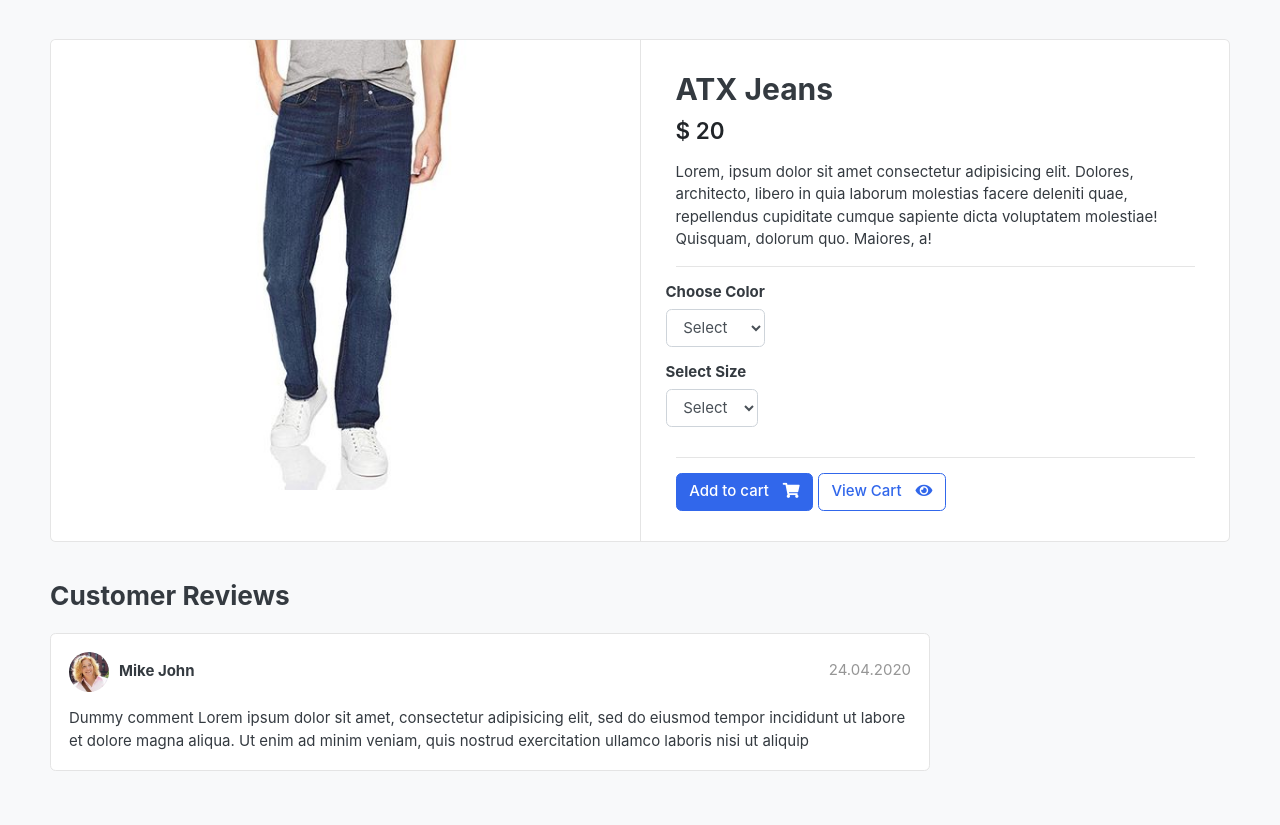
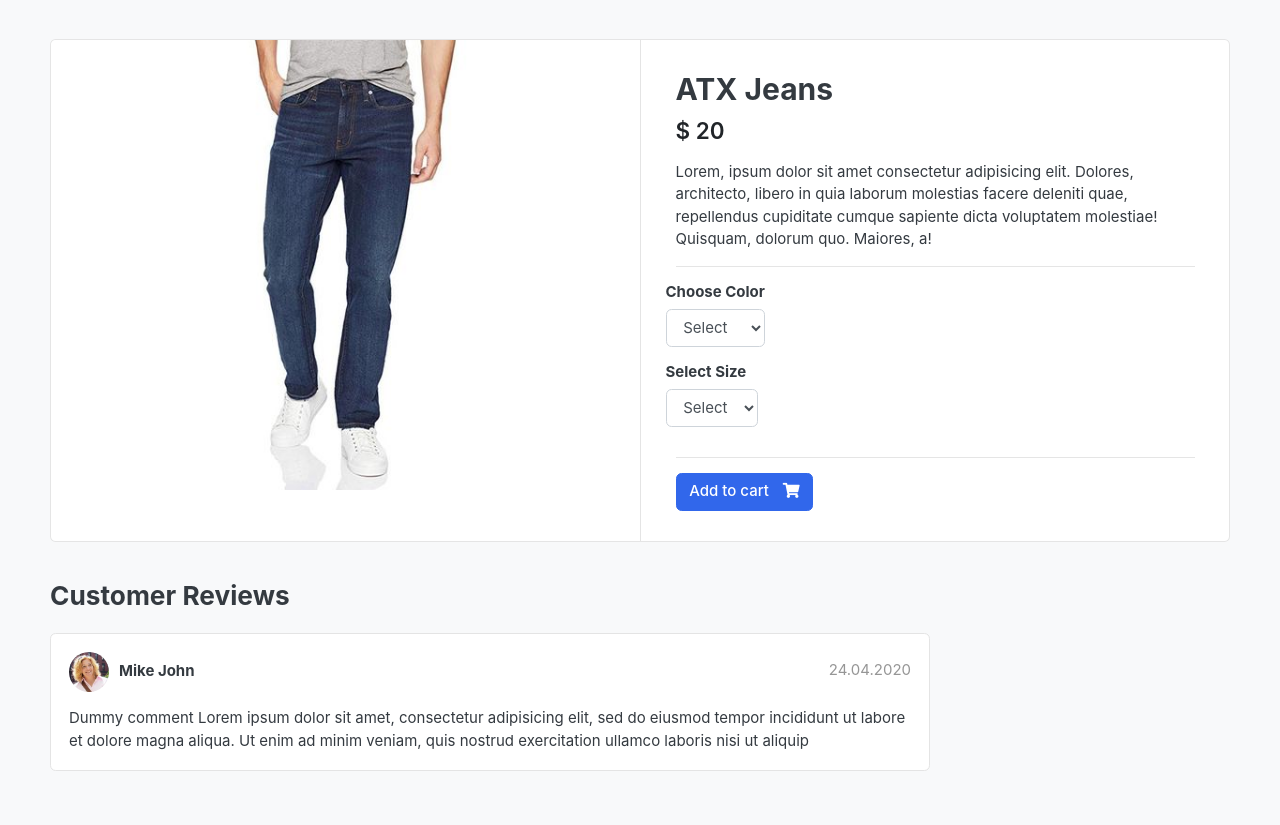
Before and after one commit to geraldjosephk/Django-Projects, a Django app: page /store/category/jeans/atx-jeans/ in a window 1280 px wide. Shown: the part 119-944 px from the top of the page. Run offline with Django 3.2, Linux system fonts and the light colour scheme; data comes from the database, SQL or seed files in the repository; both versions use the stored data as it was after the commit; parts of the project's set-up code (start-up, migrations or seed data) failed here and were passed over; some libraries are stand-ins or nearby versions; some web fonts are replaced.

Commit message:
Cart increment and decrement with variations

```diff
--- a/GreatKart/carts/urls.py
+++ b/GreatKart/carts/urls.py
@@ -4,9 +4,13 @@ from . import views
 urlpatterns = [
     path("", views.cart, name="cart"),
     path("add_cart/<int:product_id>/", views.add_cart, name="add_cart"),
-    path("remove_cart/<int:product_id>", views.remove_cart, name="remove_cart"),
     path(
-        "remove_cart_item/<int:product_id>",
+        "remove_cart/<int:product_id>/<int:cart_item_id>/",
+        views.remove_cart,
+        name="remove_cart",
+    ),
+    path(
+        "remove_cart_item/<int:product_id>/<int:cart_item_id>/",
         views.remove_cart_item,
         name="remove_cart_item",
     ),
--- a/GreatKart/carts/views.py
+++ b/GreatKart/carts/views.py
@@ -102,25 +102,31 @@ def add_cart(request, product_id):
     return redirect("cart")
 
 
-def remove_cart(request, product_id):
+def remove_cart(request, product_id, cart_item_id):
     """Function to decrease item number in the cart"""
     cart = Cart.objects.get(cart_id=_cart_id(request))  # get get cart session id
     # show item in cart or show not available page
     product = get_object_or_404(Product, id=product_id)
-    cart_item = CartItem.objects.get(product=product, cart=cart)  # fetch items in cart
-    if cart_item.quantity > 1:
-        cart_item.quantity -= 1  # decrease cart item by 1
-        cart_item.save()
-    else:
-        cart_item.delete()
+    try:
+        cart_item = CartItem.objects.get(
+            product=product, cart=cart, id=cart_item_id
+        )  # fetch items in cart
+        if cart_item.quantity > 1:
+            cart_item.quantity -= 1  # decrease cart item by 1
+            cart_item.save()
+        else:
+            cart_item.delete()
+    except:
+        pass
+
     return redirect("cart")
 
 
-def remove_cart_item(request, product_id):
+def remove_cart_item(request, product_id, cart_item_id):
     """Function to remove item from cart"""
     cart = Cart.objects.get(cart_id=_cart_id(request))
     product = get_object_or_404(Product, id=product_id)
-    cart_item = CartItem.objects.get(product=product, cart=cart)
+    cart_item = CartItem.objects.get(product=product, cart=cart, id=cart_item_id)
     cart_item.delete()
     return redirect("cart")
 
--- a/GreatKart/templates/store/product_detail.html
+++ b/GreatKart/templates/store/product_detail.html
@@ -54,8 +54,6 @@
 								{% else %}
 								<button type="submit" class="btn  btn-primary"> <span class="text">Add to cart</span> <i
 										class="fas fa-shopping-cart"></i></button>
-									<a href="#" class="btn  btn-outline-primary"> <span class="text">View Cart</span> <i
-										class="fas fa-eye"></i></a>
 								{% endif %}
 						</article> <!-- product-info-aside .// -->
 					</form>
```
Also changed, not shown: GreatKart/templates/store/cart.html (+13 -7 lines), GreatKart/db.sqlite3.
